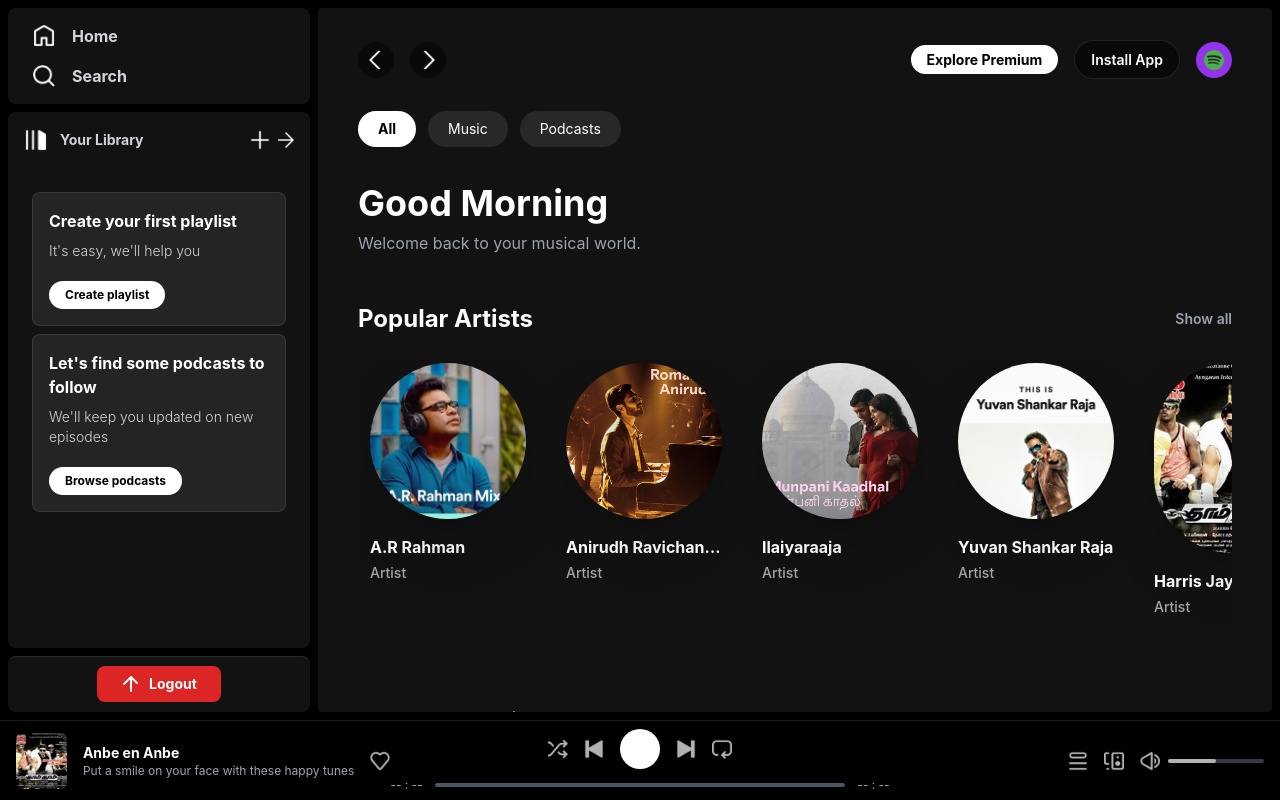
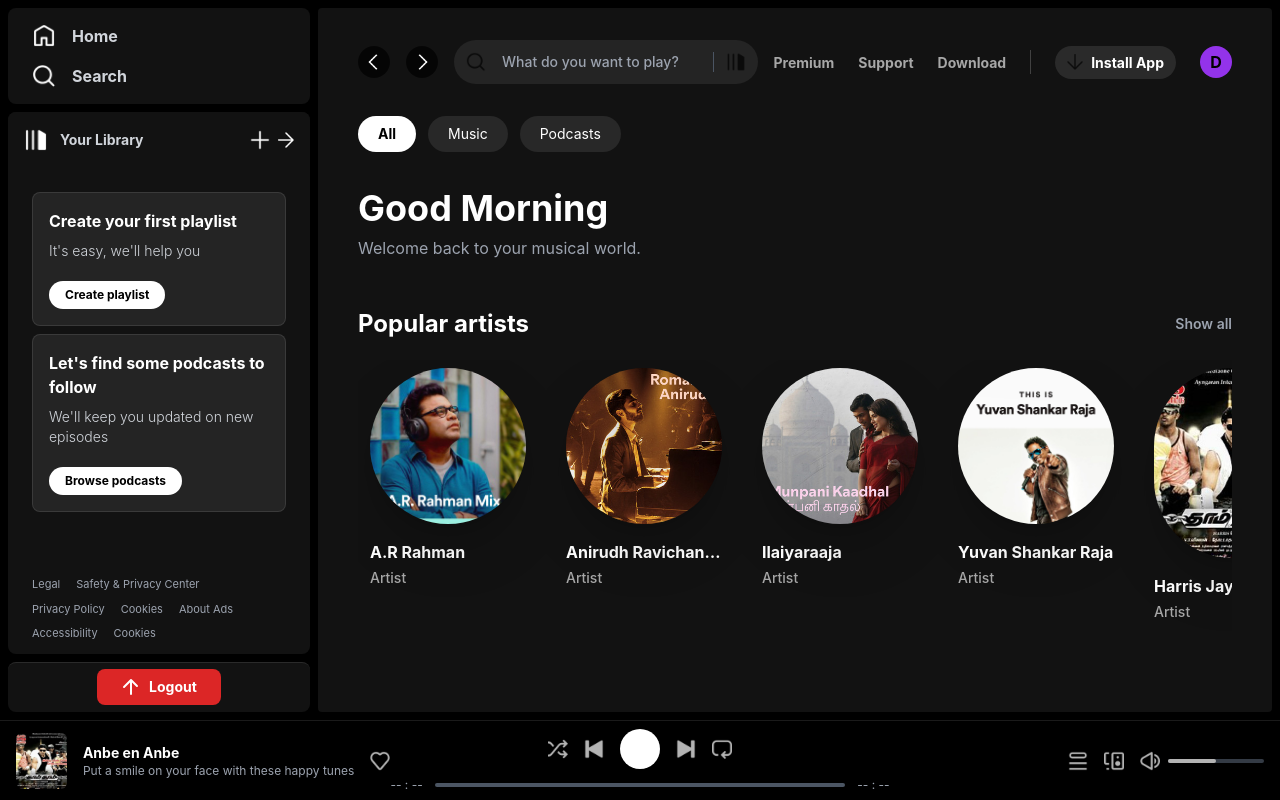
Before and after one commit to hariharan1022/Spotify-Clone, a React app: page / in a window 1280 px wide. Both pictures are taken after typing "name@example.com", "Sample123" into the empty fields and a click on the button "Log In". Built offline with nearby package versions, Linux system fonts and the light colour scheme; the HTML template or start-up script is replaced by a standard one.

Commit message:
UI Facelift: Add Search Bar, Sidebar Footer, and Update Headers to match Spotify Web

```diff
--- a/src/components/DisplayHome.jsx
+++ b/src/components/DisplayHome.jsx
@@ -80,7 +80,7 @@
         {/* Popular Artists */}
         <div className="mb-8">
           <div className="flex items-center justify-between mb-5">
-            <h1 className="font-bold text-2xl text-white hover:underline cursor-pointer">Popular Artists</h1>
+            <h1 className="font-bold text-2xl text-white hover:underline cursor-pointer">Popular artists</h1>
             <a href="#" className="text-gray-400 hover:text-white transition text-sm font-semibold">Show all</a>
           </div>
           <div className="flex overflow-auto gap-4 pb-4 no-scrollbar">
@@ -96,10 +96,10 @@
           </div>
         </div>
 
-        {/* Top Playlists */}
+        {/* Popular Albums */}
         <div className="mb-8">
           <div className="flex items-center justify-between mb-5">
-            <h1 className="font-bold text-2xl text-white">Popular Playlists</h1>
+            <h1 className="font-bold text-2xl text-white hover:underline cursor-pointer">Popular albums and singles</h1>
             <a href="#" className="text-gray-400 hover:text-white transition text-sm font-semibold">Show all</a>
           </div>
           <div className="flex overflow-auto gap-4 pb-4">
--- a/src/components/Navbar.jsx
+++ b/src/components/Navbar.jsx
@@ -2,19 +2,41 @@
 import { assets } from '../assets/assets'
 import { useNavigate } from 'react-router-dom'
 
-const Navbar = ({isScrolled}) => {
+const Navbar = ({ isScrolled }) => {
     const nav = useNavigate()
     return (
         <>
-    <div className={`w-full flex justify-between items-center font-semibold sticky top-0 z-10 p-4 transition-all duration-300 ${isScrolled ? 'bg-[#121212] bg-opacity-80 backdrop-blur-md border-b border-white/10' : 'bg-transparent'}`}>
+            <div className={`w-full flex justify-between items-center font-semibold sticky top-0 z-10 p-4 transition-all duration-300 ${isScrolled ? 'bg-[#121212] bg-opacity-80 backdrop-blur-md border-b border-white/10' : 'bg-[#121212]'}`}>
                 <div className='flex items-center gap-4'>
-            <img onClick={()=>nav(-1)} className='w-9 bg-black/50 p-2 rounded-full cursor-pointer hover:bg-[#1db954]/30 transition' src={assets.arrow_left} alt="" />
-            <img onClick={()=>nav(1)} className='w-9 bg-black/50 p-2 rounded-full cursor-pointer hover:bg-[#1db954]/30 transition' src={assets.arrow_right} alt="" />
+                    <img onClick={() => nav(-1)} className='w-8 h-8 bg-black/70 p-2 rounded-full cursor-pointer hover:bg-black transition' src={assets.arrow_left} alt="" />
+                    <img onClick={() => nav(1)} className='w-8 h-8 bg-black/70 p-2 rounded-full cursor-pointer hover:bg-black transition' src={assets.arrow_right} alt="" />
                 </div>
-        <div className='flex items-center gap-4'>
-            <p className='bg-white text-black text-[14px] px-4 py-1 rounded-full cursor-pointer hover:bg-[#1db954] transition-transform transform hover:scale-105 font-bold'>Explore Premium</p>
-            <p className='bg-black/50 py-2 px-4 rounded-full text-[14px] cursor-pointer hover:bg-[#1db954]/30 transition border border-white/10'>Install App</p>
-            <div className='bg-purple-600 text-white w-9 h-9 rounded-full flex items-center justify-center cursor-pointer hover:shadow-lg transition'><img src={assets.spotify_logo} className='w-5' alt="Spotify Logo" /></div>
+
+                {/* Search Bar - Center */}
+                <div className='flex-1 max-w-[500px] mx-4 hidden md:flex items-center relative group'>
+                    <div className='absolute left-3 top-1/2 transform -translate-y-1/2 text-gray-400 group-hover:text-white transition-colors'>
+                        <img src={assets.search_icon} className="w-5 h-5 opacity-70 invert" alt="" />
+                    </div>
+                    <input
+                        type="text"
+                        placeholder="What do you want to play?"
+                        className='w-full bg-[#242424] text-white rounded-full py-3 pl-12 pr-4 text-sm font-medium focus:outline-none focus:ring-2 focus:ring-white/20 hover:bg-[#2a2a2a] transition-colors placeholder-gray-400'
+                    />
+                    <div className='absolute right-3 top-1/2 transform -translate-y-1/2 flex items-center gap-2 border-l border-gray-600 pl-3'>
+                        <img src={assets.stack_icon} className="w-5 h-5 opacity-70 invert cursor-pointer hover:scale-105" alt="" />
+                    </div>
+                </div>
+
+                <div className='flex items-center gap-6'>
+                    <p className='text-[#a7a7a7] text-[14px] font-bold cursor-pointer hover:text-white hover:scale-105 transition hidden lg:block'>Premium</p>
+                    <p className='text-[#a7a7a7] text-[14px] font-bold cursor-pointer hover:text-white hover:scale-105 transition hidden lg:block'>Support</p>
+                    <p className='text-[#a7a7a7] text-[14px] font-bold cursor-pointer hover:text-white hover:scale-105 transition hidden lg:block'>Download</p>
+                    <div className='h-6 w-[1px] bg-white/20 hidden lg:block'></div>
+                    <div className='flex items-center gap-2 cursor-pointer hover:scale-105 transition bg-white/10 px-3 py-1.5 rounded-full group'>
+                        <img src={assets.arrow_icon} className="w-4 h-4 rotate-90 invert group-hover:opacity-100 opacity-70" alt="" />
+                        <p className='text-white text-[14px] font-bold'>Install App</p>
+                    </div>
+                    <div className='bg-purple-600 text-black w-8 h-8 rounded-full flex items-center justify-center cursor-pointer hover:ring-2 hover:ring-white/50 transition font-bold'>D</div>
                 </div>
             </div>
             <div className='flex items-center gap-3 mt-4 px-4 overflow-x-auto pb-3'>
--- a/src/components/Sidebar.jsx
+++ b/src/components/Sidebar.jsx
@@ -145,6 +145,21 @@
                         </div>
                     </div>
                 )}
+
+                {/* Footer Links and Language */}
+                <div className='p-6 mt-4'>
+                    <div className='flex flex-wrap gap-x-4 gap-y-2 mb-6'>
+                        {['Legal', 'Safety & Privacy Center', 'Privacy Policy', 'Cookies', 'About Ads', 'Accessibility'].map((link) => (
+                            <a key={link} href="#" className='text-[11px] text-gray-400 hover:underline hover:text-white transition-colors'>{link}</a>
+                        ))}
+                        <a href="#" className='text-[11px] text-gray-400 hover:underline hover:text-white transition-colors'>Cookies</a>
+                    </div>
+
+                    <button className='flex items-center gap-2 px-3 py-1.5 border border-[#727272] hover:border-white rounded-full text-white text-sm font-bold bg-transparent hover:scale-105 transition-all'>
+                        <img src={assets.search_icon} className='w-4 h-4 invert' alt="Globe" />
+                        English
+                    </button>
+                </div>
             </div>
             {/* Logout Button */}
             <div className='bg-[#121212] h-[8%] rounded-lg flex items-center justify-center border-t border-white/10'>
```
Lines whose indentation alone changed are shown as unchanged.
